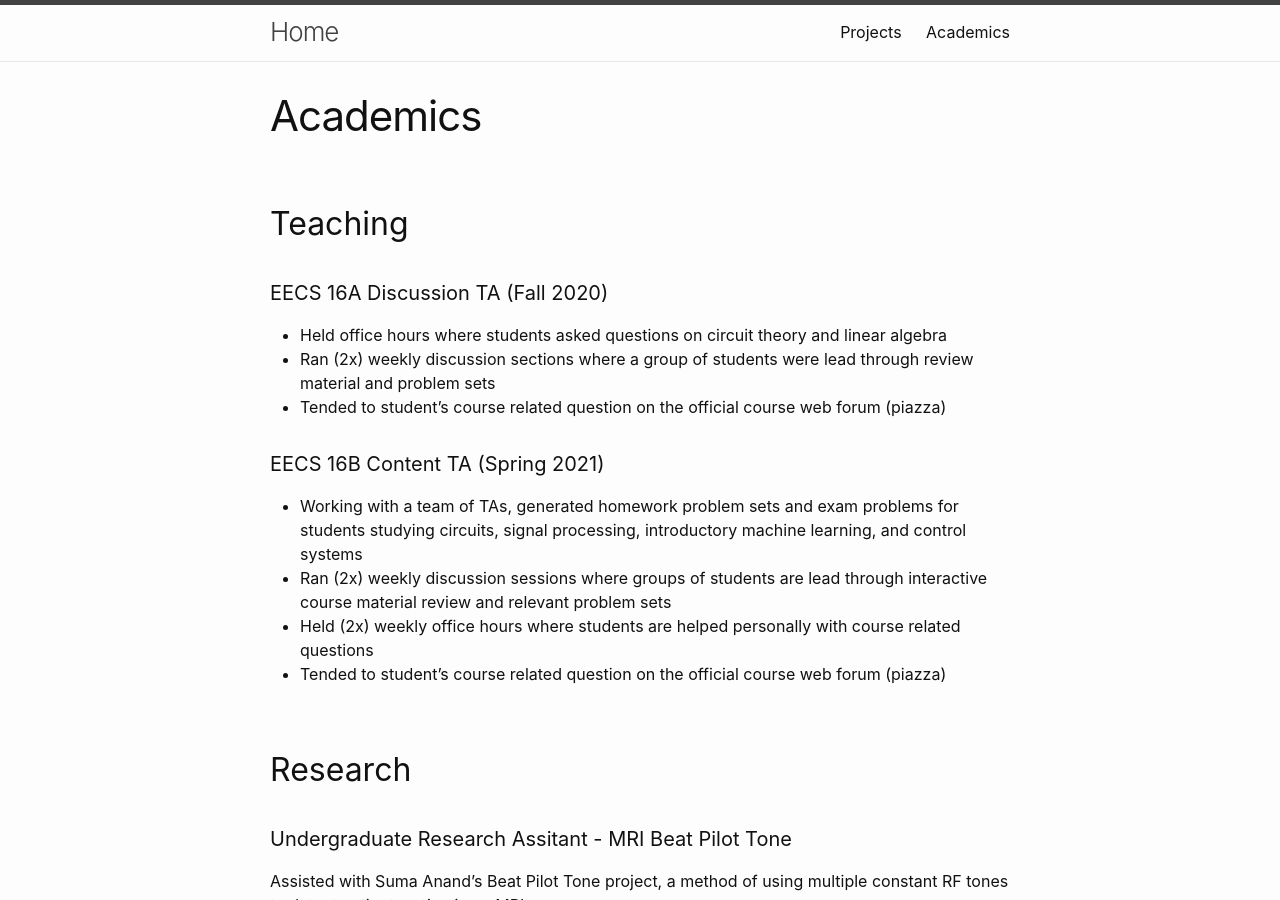
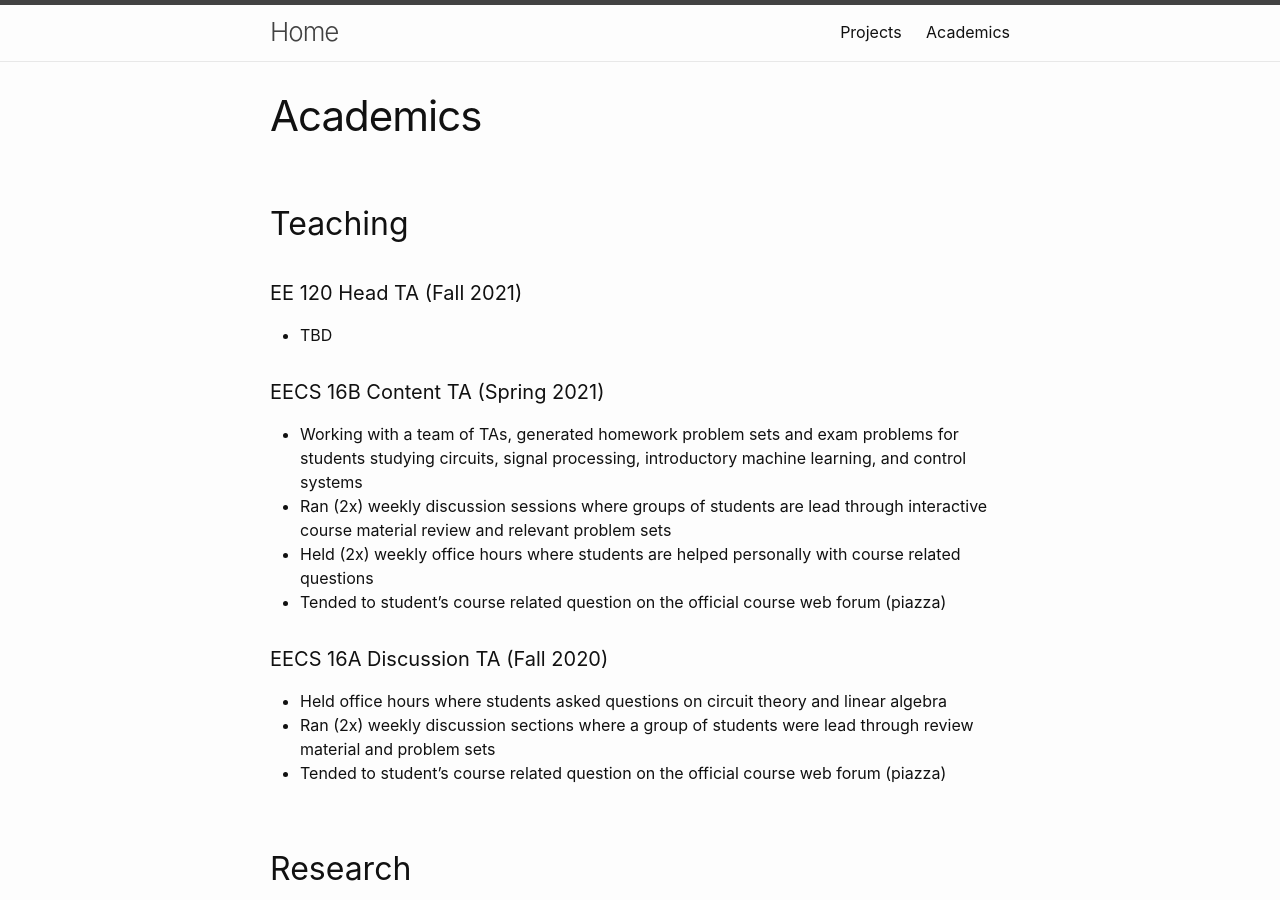
Before and after one commit to danielabrahamgit/danielabrahamgit.github.io, a Jekyll site: the page built from Academics/academics.md, in a window 1280 px wide and 900 px high. Built offline with Jekyll 4.4.1, drawn with Linux system fonts in a browser that asks for light colours; nearby versions of some CDN libraries.

```diff
--- a/Projects/academics.md
+++ b/Academics/academics.md
@@ -1,19 +1,22 @@
 ---
 layout: page
 title: Academics
-permalink:  /Projects/academics
+permalink:  /Academics/academics
 ---
 
 ## Teaching
-#### EECS 16A Discussion TA (Fall 2020)
-- Held office hours where students asked questions on circuit theory and linear algebra
-- Ran (2x) weekly discussion sections where a group of students were lead through review material and problem sets
-- Tended to student's course related question on the official course web forum (piazza)
+#### EE 120 Head TA (Fall 2021)
+- TBD
 
 #### EECS 16B Content TA (Spring 2021)
 - Working with a team of TAs, generated homework problem sets and exam problems for students studying circuits, signal processing, introductory machine learning, and control systems
 - Ran (2x) weekly discussion sessions where groups of students are lead through interactive course material review and relevant problem sets
 - Held (2x) weekly office hours where students are helped personally with course related questions
+- Tended to student's course related question on the official course web forum (piazza)
+
+#### EECS 16A Discussion TA (Fall 2020)
+- Held office hours where students asked questions on circuit theory and linear algebra
+- Ran (2x) weekly discussion sections where a group of students were lead through review material and problem sets
 - Tended to student's course related question on the official course web forum (piazza)
 
 ## Research
--- a/_config.yml
+++ b/_config.yml
@@ -1,11 +1,9 @@
 title: Home
 author:
-  name: GitHub User
-  email: your-email@domain.com
+  name: Daniel
+  email: daniel_abraham1@berkeley.edu
 description: > # this means to ignore newlines until "show_excerpts:"
-  Write an awesome description for your new site here. You can edit this
-  line in _config.yml. It will appear in your document head meta (for
-  Google search results) and in your feed.xml site description.
+  Daniel's personal website
 
 show_excerpts: false # set to true to show excerpts on the homepage
 
--- a/_includes/header.html
+++ b/_includes/header.html
@@ -21,7 +21,7 @@
 
         <div class="trigger">
           <a class="page-link" href="/Projects/projects.html">Projects</a>
-          <a class="page-link" href="/Projects/academics.html">Academics</a>
+          <a class="page-link" href="/Academics/academics.html">Academics</a>
           <!-- {%- for path in page_paths -%}
             {%- assign my_page = site.pages | where: "path", path | first -%}
             {%- if my_page.title -%}
```
Also changed, not shown: 1 other file.
